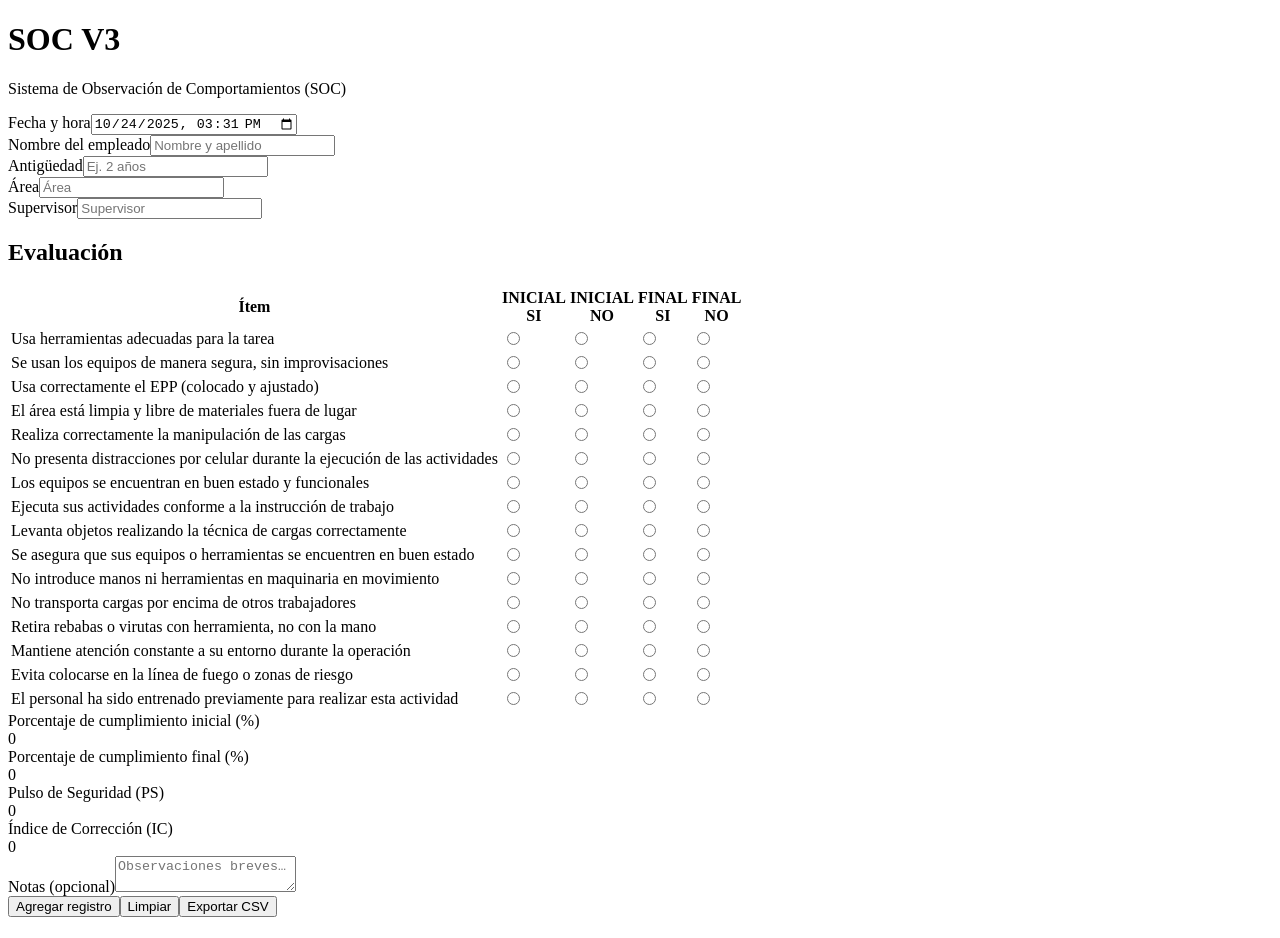
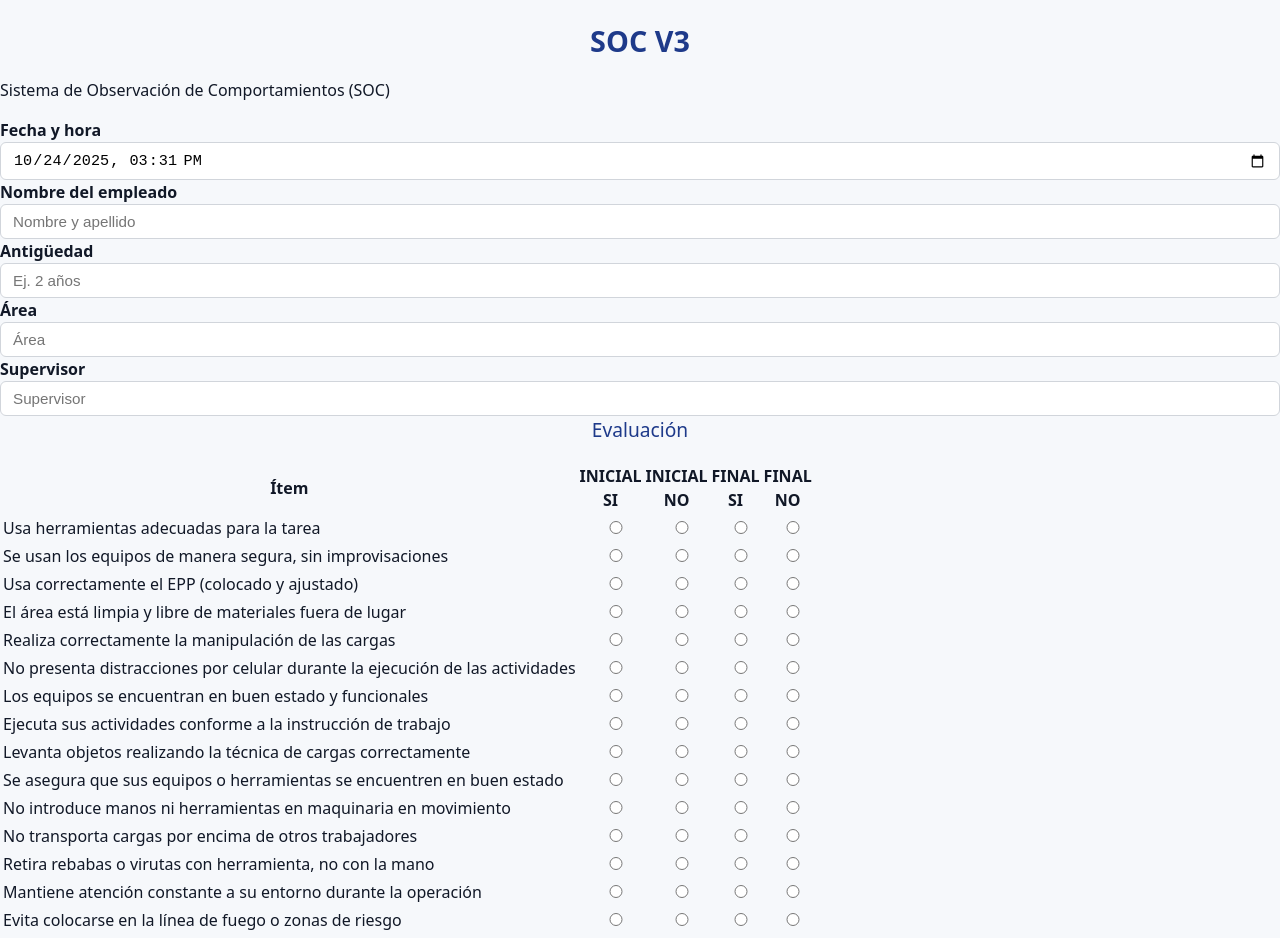
Before and after one commit to adriangarcia412-ui/SOC-V3, a React (Vite) app: page / in a window 1280 px wide. Shown: the top 938 px of the page. Built offline with nearby package versions, Linux system fonts and the light colour scheme.

Commit message:
Add full modern.css smoke + base styles
Added styles for modern application theme including layout, typography, and buttons.

```diff
--- a/src/modern.css
+++ b/src/modern.css
@@ -1 +1,98 @@
-Add modern.css for modern APP theme
+/* === SMOKE TEST - borrar luego === */
+html {
+  background: #f6f8fb;
+}
+
+body {
+  font-family: system-ui, -apple-system, "Segoe UI", Roboto, Helvetica, Arial, sans-serif;
+  color: #111827;
+  line-height: 1.5;
+  margin: 0;
+  padding: 0;
+}
+
+/* === Estilo Moderno APP (base Hengli SOC) === */
+.container {
+  max-width: 900px;
+  margin: 2rem auto;
+  background: white;
+  padding: 2rem 3rem;
+  border-radius: 12px;
+  box-shadow: 0 4px 12px rgba(0, 0, 0, 0.08);
+}
+
+h1, h2 {
+  color: #1e3a8a;
+  text-align: center;
+}
+
+h1 {
+  font-size: 1.8rem;
+  margin-bottom: 0.25rem;
+}
+
+h2 {
+  font-size: 1.2rem;
+  margin-top: 0;
+  font-weight: 500;
+}
+
+label {
+  font-weight: 600;
+  margin-right: 0.5rem;
+}
+
+input, select, textarea {
+  padding: 0.5rem 0.75rem;
+  border-radius: 6px;
+  border: 1px solid #d1d5db;
+  font-size: 0.95rem;
+  width: 100%;
+  box-sizing: border-box;
+}
+
+button {
+  background: #1e40af;
+  color: white;
+  border: none;
+  padding: 0.6rem 1.4rem;
+  border-radius: 8px;
+  cursor: pointer;
+  font-weight: 600;
+  transition: 0.2s;
+}
+
+button:hover {
+  background: #1d4ed8;
+}
+
+.table {
+  width: 100%;
+  border-collapse: collapse;
+  margin-top: 1.5rem;
+}
+
+.table th {
+  background-color: #1e3a8a;
+  color: white;
+  padding: 0.75rem;
+  font-size: 0.95rem;
+}
+
+.table td {
+  border: 1px solid #e5e7eb;
+  padding: 0.5rem;
+  text-align: center;
+  font-size: 0.9rem;
+}
+
+.table tr:nth-child(even) {
+  background: #f9fafb;
+}
+
+.footer {
+  margin-top: 2rem;
+  text-align: center;
+  font-size: 0.85rem;
+  color: #6b7280;
+}
```
